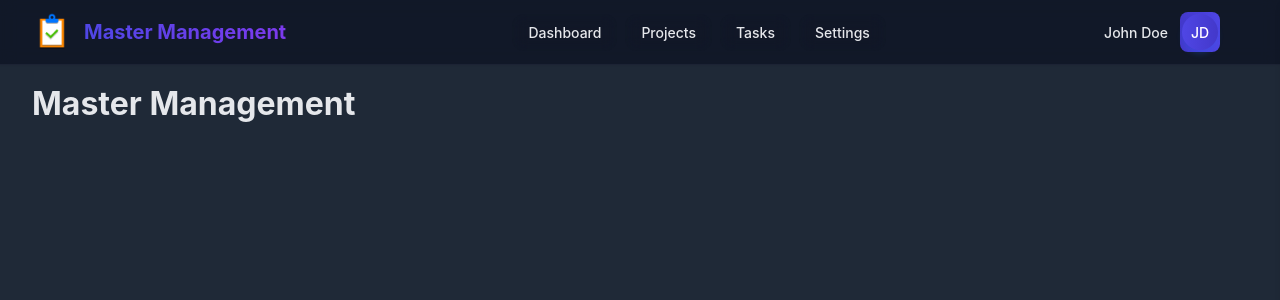
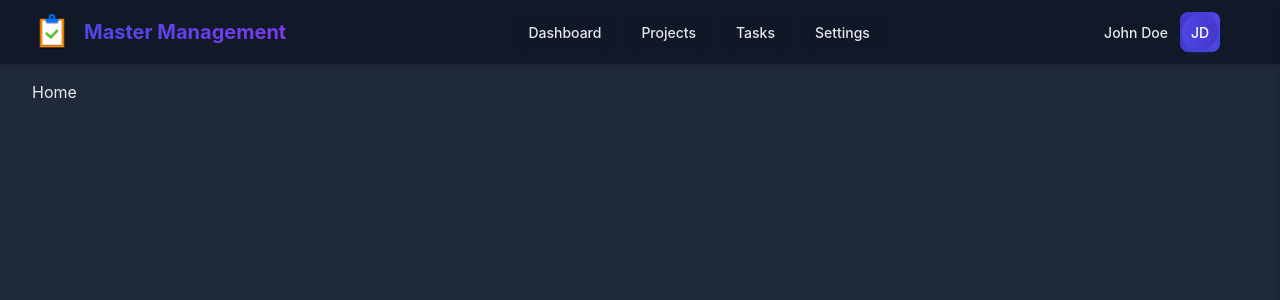
Before and after one commit to Regestrac/Master-Management-Frontend, a React (Vite) app: page / in a window 1280 px wide. Shown: the top 300 px of the page. Built offline with nearby package versions, Linux system fonts and the light colour scheme.

Commit message:
Created a folder for all styles.

```diff
--- a/eslint.config.mjs
+++ b/eslint.config.mjs
@@ -145,6 +145,7 @@ export default compat.config(
             { pattern: 'components/**', group: 'internal', position: 'before' },
             { pattern: 'icons/**', group: 'internal', position: 'before' },
             { pattern: 'src/**', group: 'internal', position: 'before' },
+            { pattern: 'styles/**', group: 'internal', position: 'before' },
             { pattern: '**css**', group: 'unknown', position: 'after' },
           ],
           pathGroupsExcludedImportTypes: ['builtin'],
--- a/src/App.tsx
+++ b/src/App.tsx
@@ -6,8 +6,7 @@ import Navbar from 'components/Navbar';
 import Settings from 'components/Settings';
 import Dashboard from 'components/Dashboard/Dashboard';
 import Profile from 'components/Profile/Profile';
-
-import 'src/App.css';
+import Home from 'components/Home/Home';
 
 function App() {
   return (
@@ -17,7 +16,7 @@ function App() {
           <Navbar />
           <main className='main-content'>
             <Routes>
-              <Route path='/' element={<h1>Master Management</h1>} />
+              <Route path='/' element={<Home />} />
               <Route path='/settings' element={<Settings />} />
               <Route path='/dashboard' element={<Dashboard />} />
               <Route path='/profile' element={<Profile />} />
--- /dev/null
+++ b/src/components/Home/Home.tsx
@@ -0,0 +1,9 @@
+import React from 'react';
+
+const Home = () => {
+  return (
+    <div>Home</div>
+  );
+};
+
+export default Home;
--- a/src/components/Navbar.tsx
+++ b/src/components/Navbar.tsx
@@ -1,8 +1,6 @@
 import { useState } from 'react';
 
 import { Link } from 'react-router-dom';
-
-import 'components/Navbar.css';
 
 const Navbar = () => {
   const [isOpen, setIsOpen] = useState(false);
--- a/src/components/Settings.tsx
+++ b/src/components/Settings.tsx
@@ -1,6 +1,4 @@
 import { themes, useTheme } from 'context/themeHelpers';
-
-import 'components/Settings.css';
 
 const Settings = () => {
   const { theme: currentTheme, setTheme } = useTheme();
--- a/src/main.tsx
+++ b/src/main.tsx
@@ -3,7 +3,8 @@ import { StrictMode } from 'react';
 import { createRoot } from 'react-dom/client';
 
 import App from 'src/App.tsx';
-import 'src/index.css';
+
+import 'styles/index.css';
 
 createRoot(document.getElementById('root')!).render(
   <StrictMode>
--- a/src/index.css
+++ b/src/styles/index.css
@@ -1,3 +1,8 @@
+@import 'styles/App.css';
+
+@import 'styles/components/Navbar.css';
+@import 'styles/components/Settings.css';
+
 :root {
   font-family: Inter, system-ui, Avenir, Helvetica, Arial, sans-serif;
   line-height: 1.5;
```
Also changed, not shown: src/styles/App.css (renamed from src/App.css), src/styles/components/Navbar.css (renamed from src/components/Navbar.css), src/styles/components/Settings.css (renamed from src/components/Settings.css).
